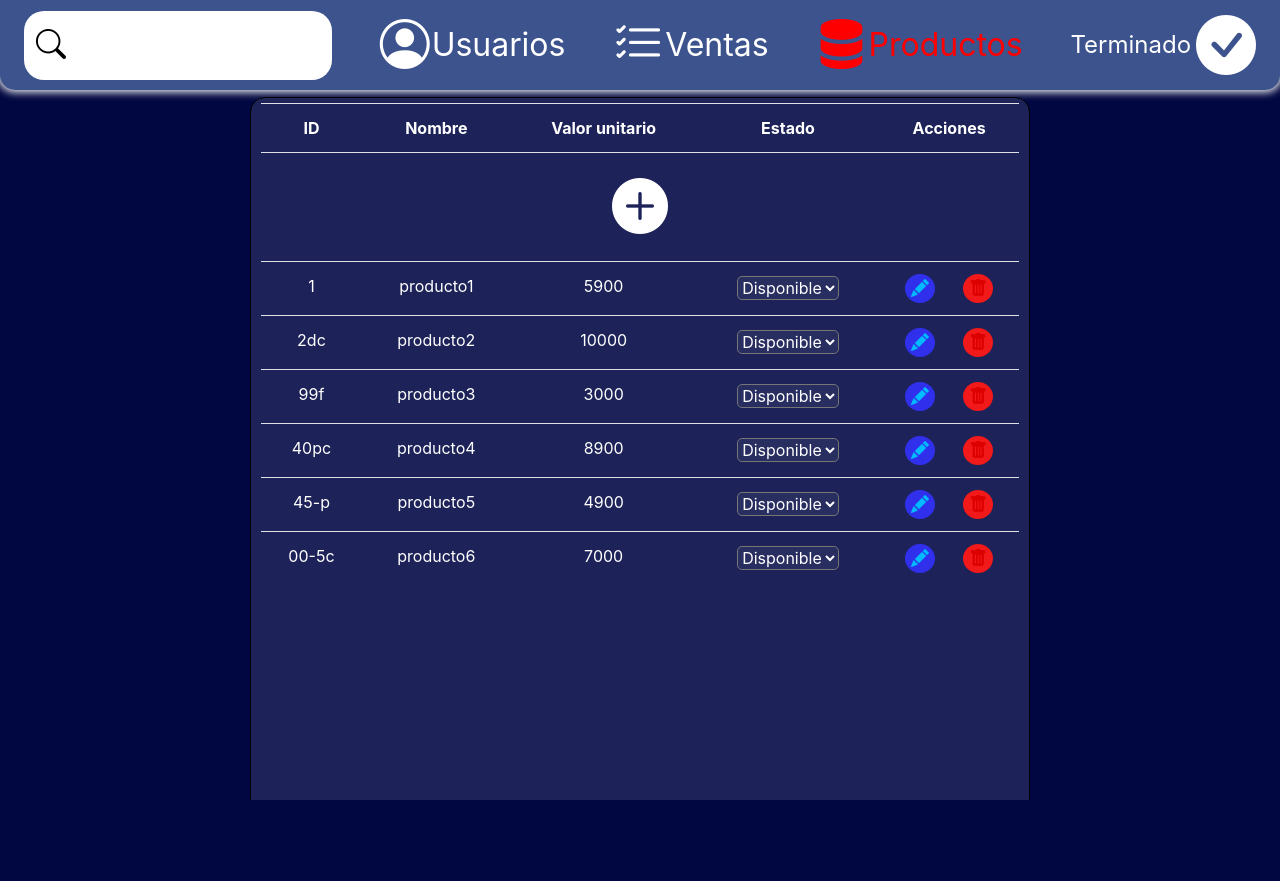
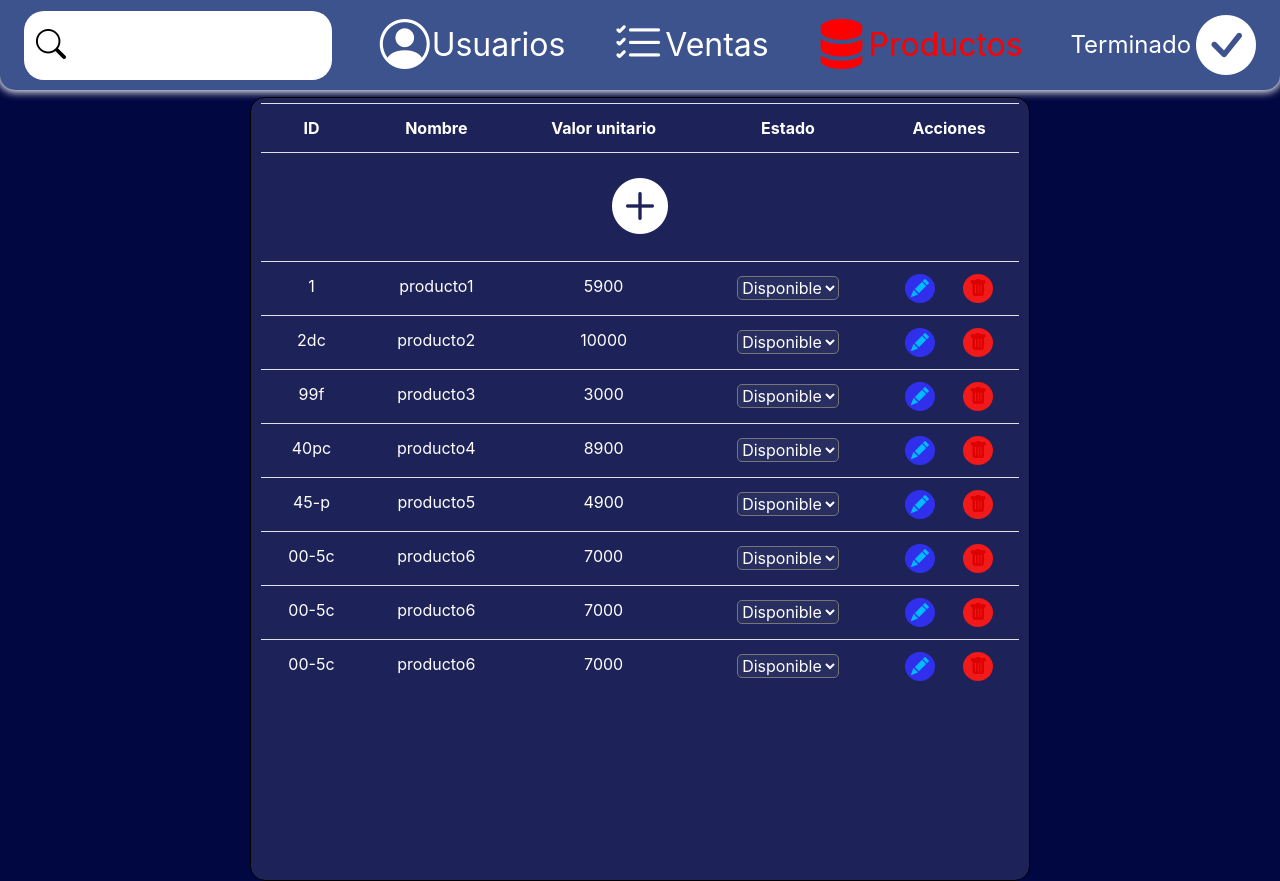
Before and after one commit to Alexcastr/deveApps, a React (Create React App) app: page /productos in a window 1280 px wide. Before the commit the page ends 800 px from the top, so only its background shows below. Built offline with nearby package versions, Linux system fonts and the light colour scheme.

Commit message:
Corregir overflow

```diff
--- a/src/Components/bodyProduct.jsx
+++ b/src/Components/bodyProduct.jsx
@@ -39,6 +39,17 @@ const Bodyproduct = () => {
       selection: "Disponible",
     },
     {
+      id: "00-5c",
+      name: "producto6",
+      value: 7000,
+      selection: "Disponible",
+    },
+    {
+      id: "00-5c",
+      name: "producto6",
+      value: 7000,
+      selection: "Disponible",
+    },    {
       id: "00-5c",
       name: "producto6",
       value: 7000,
--- a/src/Styles/Body.css
+++ b/src/Styles/Body.css
@@ -2,7 +2,6 @@ html,
 body {
   height: 100%;
   background-color: #010740;
-  overflow-y: hidden;
 }
 
 body .center-content {
```
